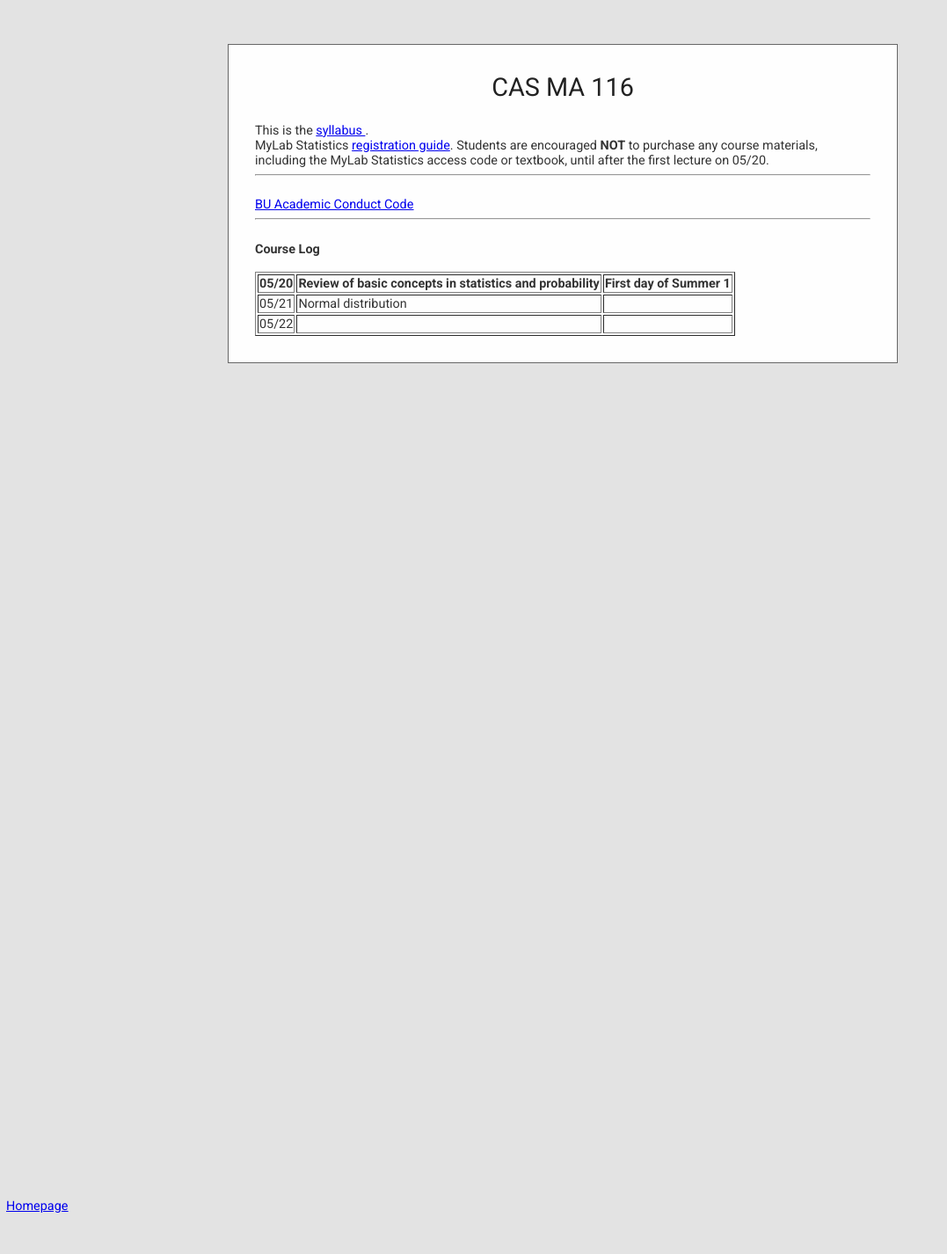
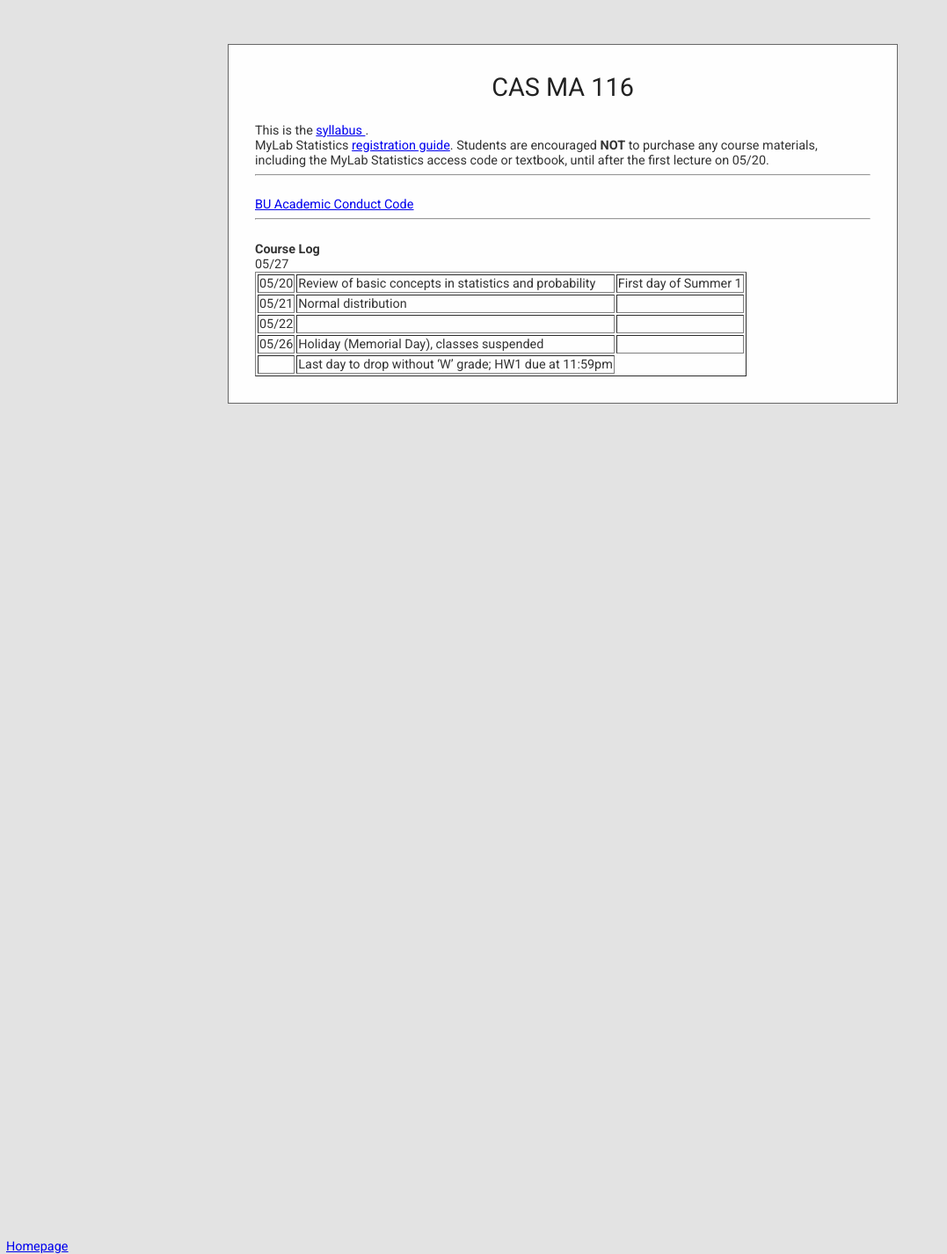
Before and after one commit to cesail/cesail.github.io, a Jekyll site: the page built from courses/25s1ma116/index.html, in a window 1280 px wide. Shown: the whole page at 88% size, without its empty margins (0-1077 px from the left). Built offline with Jekyll 4.4.1, drawn with Linux system fonts in a browser that asks for light colours; some web fonts are replaced; a script that is not in the unit is left out; before the commit the page ends 1380 px from its top, so only the background shows below that.

Commit message:
Update index.html

```diff
--- a/courses/25s1ma116/index.html
+++ b/courses/25s1ma116/index.html
@@ -72,12 +72,12 @@
 <hr><br>
 
 <b> Course Log</b> <br>
-<br>
+
 <table border="1">
   <tr>
-    <th> 05/20 </th>
-    <th> Review of basic concepts in statistics and probability  </th>
-    <th> First day of Summer 1 </th>
+    <td> 05/20 </td>
+    <td> Review of basic concepts in statistics and probability  </td>
+    <td> First day of Summer 1 </td>
   </tr>
   <tr>
     <td> 05/21 </td>
@@ -89,6 +89,16 @@
     <td></td>
     <td></td>
   </tr>
+  <tr>
+    <td> 05/26 </td>
+    <td> Holiday (Memorial Day), classes suspended </td>
+    <td></td>
+  </tr>
+  <tr> 05/27
+  <td> </td>
+    <td> Last day to drop without ‘W’ grade; HW1 due at 11:59pm</td>
+  </tr>
+
 </table>
 
       </section>
```
